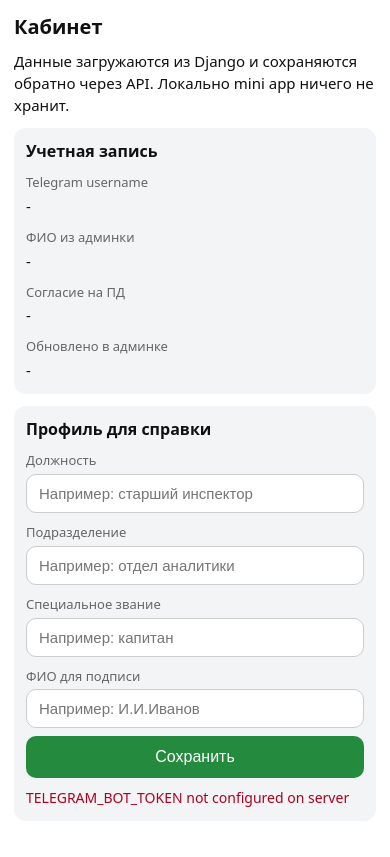
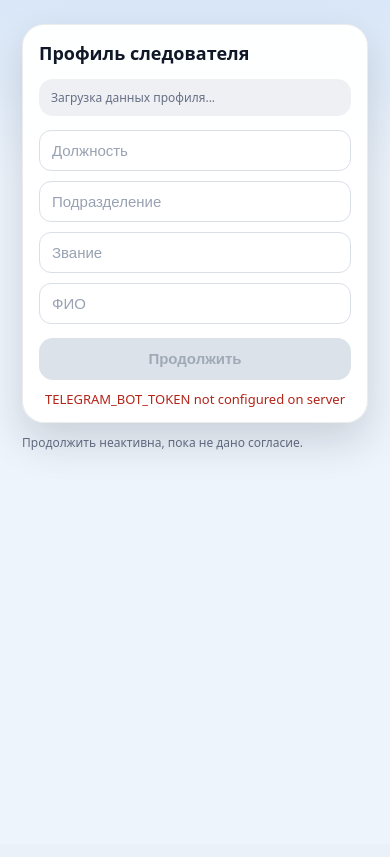
Before and after one commit to Osssa1/chuchuka, a Django app: page /webapp/cabinet/ in a window 390 px wide. After the commit the page ends 450 px from the top, so only its background shows below. Run offline with Django 4.2, Linux system fonts and the light colour scheme; some libraries are stand-ins or nearby versions.

Commit message:
Refine mini app screens to match concept
Restyle the consent and cabinet Web App templates into compact card layouts that match the approved mobile concept while keeping the same Django-backed flows.

Made-with: Cursor

```diff
--- a/bot_admin_site/bot_admin/templates/bot_admin/webapp_cabinet.html
+++ b/bot_admin_site/bot_admin/templates/bot_admin/webapp_cabinet.html
@@ -3,127 +3,158 @@
 <head>
   <meta charset="utf-8">
   <meta name="viewport" content="width=device-width, initial-scale=1, viewport-fit=cover">
-  <title>Кабинет пользователя</title>
+  <title>Профиль следователя</title>
   <script src="https://telegram.org/js/telegram-web-app.js"></script>
   <style>
-    :root { color-scheme: light dark; }
+    :root {
+      color-scheme: light dark;
+      --panel-bg: rgba(255, 255, 255, 0.96);
+      --panel-border: rgba(15, 23, 42, 0.08);
+      --panel-shadow: 0 18px 42px rgba(15, 23, 42, 0.16);
+      --muted: #667085;
+      --accent: #63c766;
+      --disabled: #dbe2ea;
+      --disabled-text: #a0aab6;
+      --input-border: #d9dee7;
+    }
+
+    * {
+      box-sizing: border-box;
+    }
+
     body {
       margin: 0;
-      padding: 12px 14px 24px;
+      min-height: 100vh;
+      padding: 24px 14px 26px;
       font-family: system-ui, -apple-system, "Segoe UI", Roboto, sans-serif;
-      font-size: 15px;
-      line-height: 1.45;
-      background: var(--tg-theme-bg-color, #fff);
-      color: var(--tg-theme-text-color, #111);
+      background:
+        linear-gradient(180deg, rgba(118, 170, 233, 0.18), rgba(255, 255, 255, 0) 180px),
+        var(--tg-theme-secondary-bg-color, #eef4fb);
+      color: var(--tg-theme-text-color, #101828);
     }
-    h1, h2 { margin: 0 0 10px; }
-    h1 { font-size: 20px; }
-    h2 { font-size: 16px; }
-    p { margin: 0 0 12px; }
-    .card {
-      border-radius: 12px;
-      padding: 12px;
-      background: var(--tg-theme-secondary-bg-color, #f3f4f6);
-      margin-bottom: 12px;
+
+    .shell {
+      width: min(100%, 346px);
+      margin: 0 auto;
     }
-    .grid {
+
+    .panel {
+      border-radius: 22px;
+      padding: 18px 16px 14px;
+      background: var(--panel-bg);
+      border: 1px solid var(--panel-border);
+      box-shadow: var(--panel-shadow);
+      backdrop-filter: blur(8px);
+    }
+
+    h1 {
+      margin: 0 0 14px;
+      font-size: 18px;
+      line-height: 1.2;
+      font-weight: 800;
+    }
+
+    .account-badge {
+      margin: 0 0 14px;
+      padding: 10px 12px;
+      border-radius: 14px;
+      background: rgba(99, 199, 102, 0.12);
+      font-size: 12px;
+      color: #267a32;
+    }
+
+    .account-badge.is-muted {
+      background: rgba(102, 112, 133, 0.1);
+      color: var(--muted);
+    }
+
+    .fields {
       display: grid;
       gap: 10px;
     }
-    .row {
-      display: grid;
-      gap: 4px;
+
+    .field {
+      width: 100%;
+      border: 1px solid var(--input-border);
+      border-radius: 12px;
+      padding: 11px 12px;
+      background: #fff;
+      color: var(--tg-theme-text-color, #111827);
+      font-size: 15px;
+      outline: none;
     }
-    .label {
-      font-size: 13px;
-      color: var(--tg-theme-hint-color, #666);
+
+    .field::placeholder {
+      color: #98a2b3;
     }
-    .value {
-      font-size: 15px;
-      word-break: break-word;
+
+    .meta {
+      margin-top: 12px;
+      font-size: 12px;
+      line-height: 1.4;
+      color: var(--muted);
     }
-    input {
-      width: 100%;
-      box-sizing: border-box;
-      border: 1px solid #ccc;
-      border-radius: 10px;
-      padding: 10px 12px;
-      font-size: 15px;
-      background: var(--tg-theme-bg-color, #fff);
-      color: var(--tg-theme-text-color, #111);
-    }
+
     .btn {
       display: block;
       width: 100%;
-      padding: 12px 14px;
-      border-radius: 10px;
+      margin-top: 14px;
       border: none;
-      font-size: 16px;
+      border-radius: 14px;
+      padding: 13px 14px;
+      font-size: 15px;
+      line-height: 1.1;
+      font-weight: 600;
       cursor: pointer;
-      margin-top: 8px;
+      transition: opacity 0.15s ease;
     }
+
     .btn-primary {
-      background: #248b3e;
+      background: linear-gradient(180deg, #72d36f, #46b753);
       color: #fff;
+      box-shadow: inset 0 1px 0 rgba(255, 255, 255, 0.24);
     }
+
+    .btn:disabled {
+      background: var(--disabled);
+      color: var(--disabled-text);
+      box-shadow: none;
+      cursor: not-allowed;
+    }
+
     .msg {
+      min-height: 18px;
       margin-top: 10px;
-      font-size: 14px;
-      color: #666;
+      font-size: 13px;
+      color: var(--muted);
+      text-align: center;
     }
-    .err {
-      color: #b00020;
+
+    .msg.err {
+      color: #b42318;
     }
   </style>
 </head>
 <body>
-  <h1>Кабинет</h1>
-  <p>Данные загружаются из Django и сохраняются обратно через API. Локально mini app ничего не хранит.</p>
+  <div class="shell">
+    <div class="panel">
+      <h1>Профиль следователя</h1>
 
-  <div class="card">
-    <h2>Учетная запись</h2>
-    <div class="grid">
-      <div class="row">
-        <div class="label">Telegram username</div>
-        <div class="value" id="accountUsername">-</div>
+      <div class="account-badge is-muted" id="accountBadge">Загрузка данных профиля...</div>
+
+      <div class="fields">
+        <input class="field" id="position" maxlength="255" placeholder="Должность">
+        <input class="field" id="unit" maxlength="255" placeholder="Подразделение">
+        <input class="field" id="rank" maxlength="255" placeholder="Звание">
+        <input class="field" id="signatureName" maxlength="255" placeholder="ФИО">
       </div>
-      <div class="row">
-        <div class="label">ФИО из админки</div>
-        <div class="value" id="accountFio">-</div>
-      </div>
-      <div class="row">
-        <div class="label">Согласие на ПД</div>
-        <div class="value" id="accountConsent">-</div>
-      </div>
-      <div class="row">
-        <div class="label">Обновлено в админке</div>
-        <div class="value" id="accountUpdated">-</div>
-      </div>
+
+      <button class="btn btn-primary" id="btnSave" disabled>Продолжить</button>
+
+      <div class="msg" id="status"></div>
     </div>
-  </div>
 
-  <div class="card">
-    <h2>Профиль для справки</h2>
-    <div class="grid">
-      <label class="row">
-        <span class="label">Должность</span>
-        <input id="position" maxlength="255" placeholder="Например: старший инспектор">
-      </label>
-      <label class="row">
-        <span class="label">Подразделение</span>
-        <input id="unit" maxlength="255" placeholder="Например: отдел аналитики">
-      </label>
-      <label class="row">
-        <span class="label">Специальное звание</span>
-        <input id="rank" maxlength="255" placeholder="Например: капитан">
-      </label>
-      <label class="row">
-        <span class="label">ФИО для подписи</span>
-        <input id="signatureName" maxlength="255" placeholder="Например: И.И.Иванов">
-      </label>
-    </div>
-    <button class="btn btn-primary" id="btnSave">Сохранить</button>
-    <div class="msg" id="status"></div>
+    <div class="meta" id="metaText">Продолжить неактивна, пока не дано согласие.</div>
   </div>
 
   <script>
@@ -133,6 +164,9 @@
 
     const statusEl = document.getElementById("status");
     const btnSave = document.getElementById("btnSave");
+    const badgeEl = document.getElementById("accountBadge");
+    const metaEl = document.getElementById("metaText");
+    let accountState = null;
 
     function apiUrl() {
       return window.location.origin + "/api/webapp-profile/";
@@ -145,22 +179,39 @@
 
     function fmtDate(value) {
       if (!value) {
-        return "-";
+        return "";
       }
       const date = new Date(value);
       if (Number.isNaN(date.getTime())) {
         return value;
       }
-      return date.toLocaleString("ru-RU");
+      return date.toLocaleDateString("ru-RU");
+    }
+
+    function canProceed() {
+      return Boolean(accountState && accountState.consent_at);
+    }
+
+    function updateButtonState() {
+      btnSave.disabled = !canProceed();
+      if (canProceed()) {
+        metaEl.textContent = "Профиль хранится в админке Django и будет подставляться в справки после сохранения.";
+      } else {
+        metaEl.textContent = "Продолжить неактивна, пока не дано согласие.";
+      }
     }
 
     function fillAccount(account) {
-      document.getElementById("accountUsername").textContent = account.telegram_username || "-";
-      document.getElementById("accountFio").textContent = account.fio || "-";
-      document.getElementById("accountConsent").textContent = account.consent_at
-        ? "Принято (" + fmtDate(account.consent_at) + ")"
-        : "Не принято";
-      document.getElementById("accountUpdated").textContent = fmtDate(account.updated_at);
+      accountState = account || {};
+      const name = account.fio || account.telegram_username || "Пользователь";
+      if (account.consent_at) {
+        badgeEl.textContent = name + ". Согласие получено " + fmtDate(account.consent_at) + ".";
+        badgeEl.className = "account-badge";
+      } else {
+        badgeEl.textContent = name + ". Для продолжения сначала нужно дать согласие на обработку персональных данных.";
+        badgeEl.className = "account-badge is-muted";
+      }
+      updateButtonState();
     }
 
     function fillProfile(profile) {
@@ -174,7 +225,6 @@
     async function loadProfile() {
       if (!tg.initData) {
         setStatus("Ошибка: нет данных Telegram. Откройте мини-приложение из бота.", true);
-        btnSave.disabled = true;
         return;
       }
       setStatus("Загрузка данных...", false);
@@ -187,15 +237,13 @@
         const data = await response.json();
         if (!response.ok || !data.ok) {
           setStatus((data && data.error) ? data.error : "Не удалось загрузить кабинет.", true);
-          btnSave.disabled = true;
           return;
         }
         fillAccount(data.account || {});
         fillProfile(data.profile);
-        setStatus("Данные загружены.", false);
+        setStatus("", false);
       } catch (error) {
         setStatus("Ошибка сети при загрузке данных.", true);
-        btnSave.disabled = true;
       }
     }
 
@@ -204,8 +252,12 @@
         setStatus("Ошибка: нет данных Telegram. Откройте мини-приложение из бота.", true);
         return;
       }
+      if (!canProceed()) {
+        setStatus("Сначала необходимо дать согласие на обработку персональных данных.", true);
+        return;
+      }
       btnSave.disabled = true;
-      setStatus("Сохраняю...", false);
+      setStatus("Сохраняю профиль...", false);
       try {
         const response = await fetch(apiUrl(), {
           method: "POST",
@@ -223,16 +275,16 @@
         const data = await response.json();
         if (!response.ok || !data.ok) {
           setStatus((data && data.error) ? data.error : "Не удалось сохранить профиль.", true);
-          btnSave.disabled = false;
+          updateButtonState();
           return;
         }
         fillAccount(data.account || {});
         fillProfile(data.profile);
-        setStatus("Профиль сохранен.", false);
+        setStatus("Профиль сохранен. Можно продолжить работу в боте.", false);
       } catch (error) {
         setStatus("Ошибка сети при сохранении профиля.", true);
       }
-      btnSave.disabled = false;
+      updateButtonState();
     });
 
     loadProfile();
```
Also changed, not shown: bot_admin_site/bot_admin/templates/bot_admin/webapp_consent.html (+241 -49 lines).
